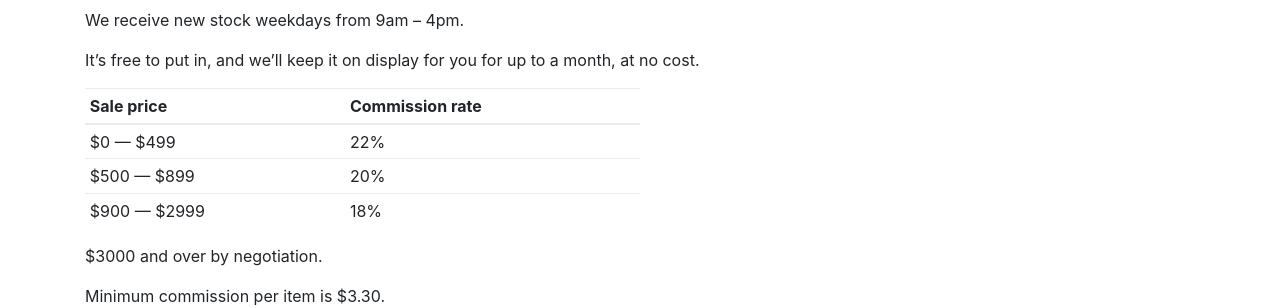
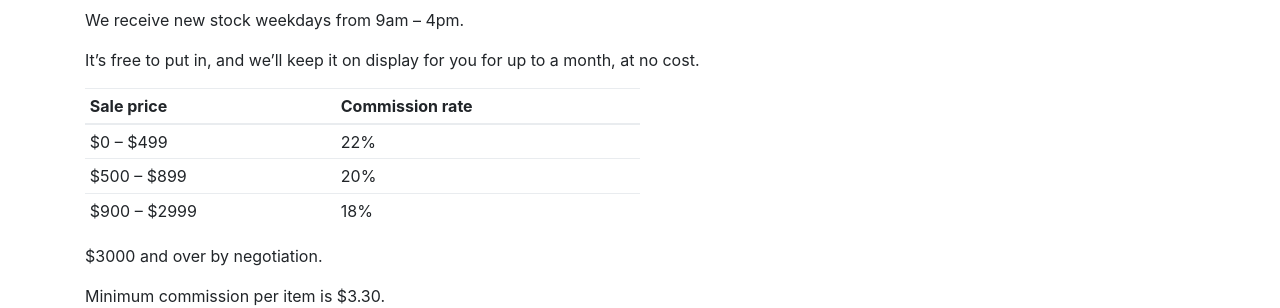
Before and after one commit to tendercentre/tendercentre.github.io, a Jekyll site: the page built from sellers.md, in a window 1280 px wide. Shown: the part 147-455 px from the top of the page. Built offline with Jekyll 4.4.1, drawn with Linux system fonts in a browser that asks for light colours; nearby versions of some CDN libraries.

Commit message:
Minor formatting changes

```diff
--- a/_includes/rates.html
+++ b/_includes/rates.html
@@ -7,15 +7,15 @@
     </thead>
     <tbody>
         <tr>
-            <td>$0 — $499</td>
+            <td>$0 – $499</td>
             <td>22%</td>
         </tr>
         <tr>
-            <td>$500 — $899</td>
+            <td>$500 – $899</td>
             <td>20%</td>
         </tr>
         <tr>
-            <td>$900 — $2999</td>
+            <td>$900 – $2999</td>
             <td>18%</td>
         </tr>
     </tbody>
```
Also changed, not shown: buyers.md (+1 -1 lines).
